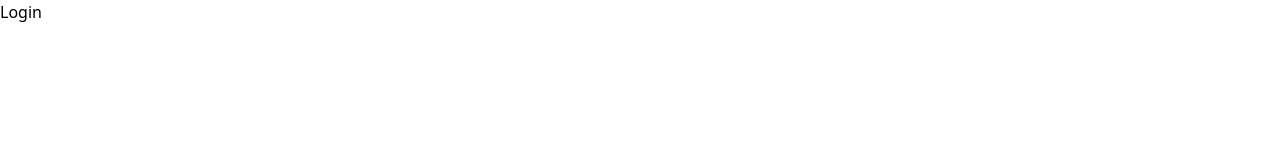
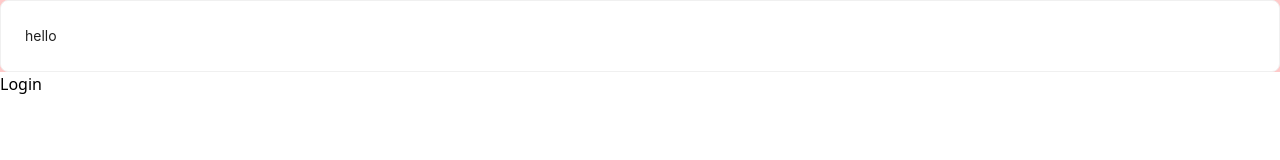
Before and after one commit to naumaan-kalyani08/fullstack-learning, a React (Vite) app in the folder frontend/: page /login in a window 1280 px wide. Shown: the top 160 px of the page. Built offline with nearby package versions, Linux system fonts and the light colour scheme.

Commit message:
daily commit

```diff
--- a/frontend/src/pages/Login.jsx
+++ b/frontend/src/pages/Login.jsx
@@ -1,5 +1,12 @@
+import { Card } from "antd";
+
 const Login = () => {
-  return <div>Login</div>;
+  return (
+    <div className="login-card-container bg-red-200 ">
+      <Card> hello</Card>
+      <div className="login-card-main bg-white">Login</div>
+    </div>
+  );
 };
 
 export default Login;
```
